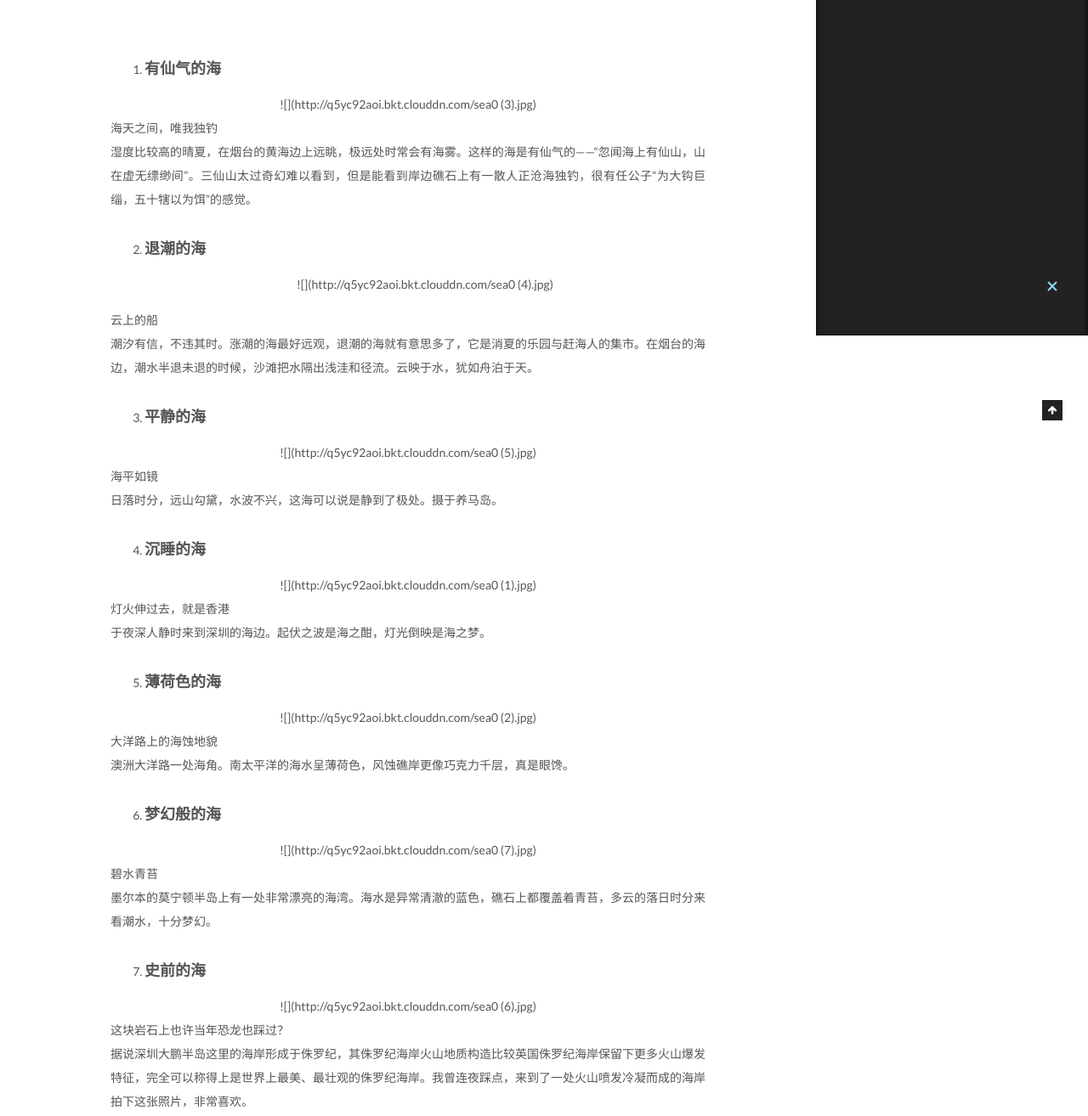
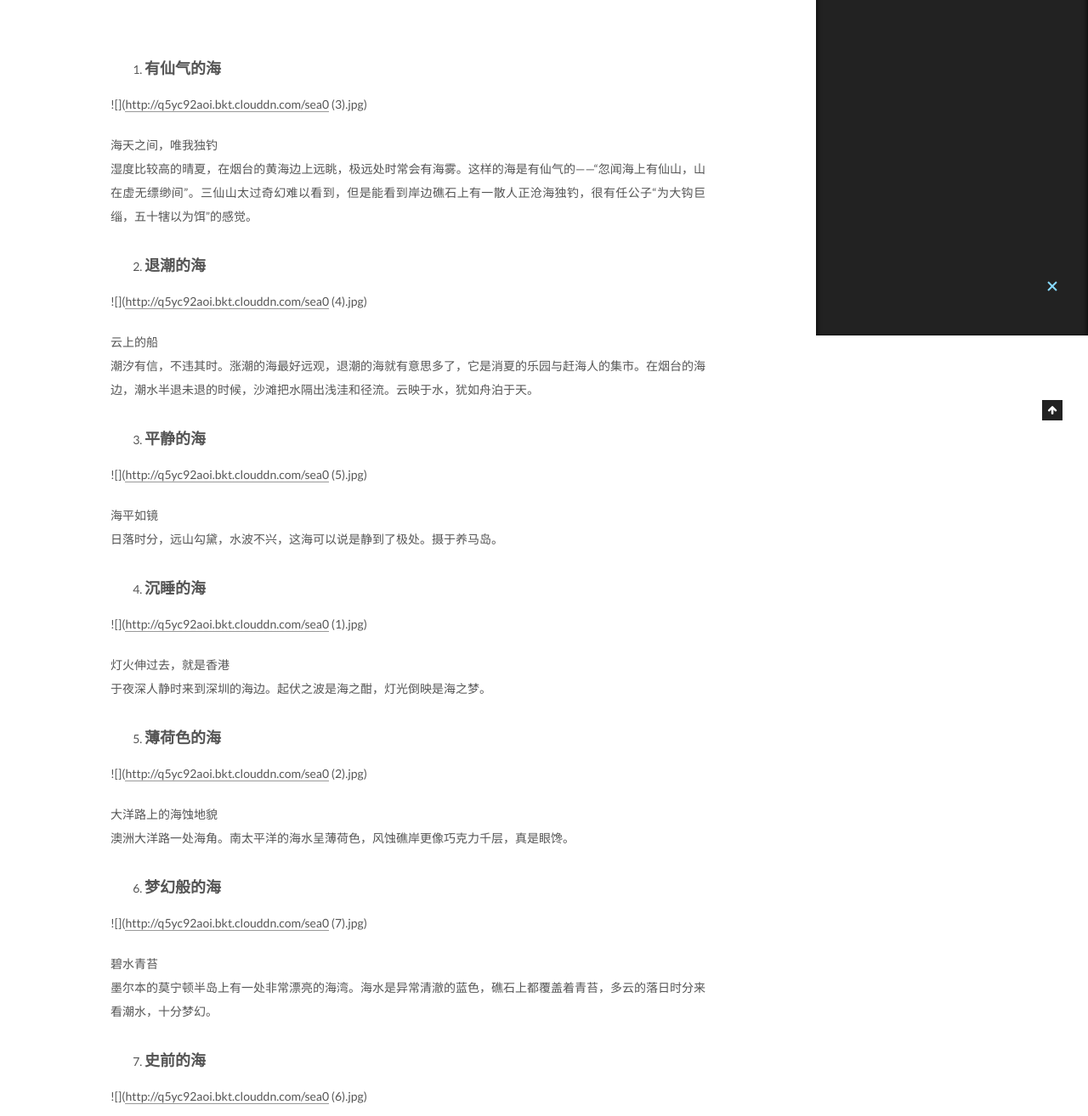
Before and after one commit to Jessegao1993/Jessegao1993.github.io, a plain HTML site: page 2020/02/26/听海：记录那些我拍过的海/index.html in a window 1280 px wide. Shown: the part 405-1719 px from the top of the page at 85% size. Drawn offline with Linux system fonts and the light colour scheme; a script that the page names is missing.

Commit message:
Site updated: 2020-02-26 22:40:19

```diff
--- a/2020/02/26/听海：记录那些我拍过的海/index.html
+++ b/2020/02/26/听海：记录那些我拍过的海/index.html
@@ -94,14 +94,14 @@
 
 
 
-<meta name="description" content="有仙气的海    ![](http:&#x2F;&#x2F;q5yc92aoi.bkt.clouddn.com&#x2F;sea0 (3).jpg)   海天之间，唯我独钓湿度比较高的晴夏，在烟台的黄海边上远眺，极远处时常会有海雾。这样的海是有仙气的——“忽闻海上有仙山，山在虚无缥缈间”。三仙山太过奇幻难以看到，但是能看到岸边礁石上有一散人正沧海独钓，很有任公子“为大钩巨缁，五十犗以为饵”的感觉。  退潮的海  ![](ht">
+<meta name="description" content="有仙气的海  ![](http:&#x2F;&#x2F;q5yc92aoi.bkt.clouddn.com&#x2F;sea0 (3).jpg) 海天之间，唯我独钓湿度比较高的晴夏，在烟台的黄海边上远眺，极远处时常会有海雾。这样的海是有仙气的——“忽闻海上有仙山，山在虚无缥缈间”。三仙山太过奇幻难以看到，但是能看到岸边礁石上有一散人正沧海独钓，很有任公子“为大钩巨缁，五十犗以为饵”的感觉。  退潮的海     ![](htt">
 <meta property="og:type" content="article">
 <meta property="og:title" content="听海：记录那些我拍过的海">
 <meta property="og:url" content="http://yoursite.com/2020/02/26/%E5%90%AC%E6%B5%B7%EF%BC%9A%E8%AE%B0%E5%BD%95%E9%82%A3%E4%BA%9B%E6%88%91%E6%8B%8D%E8%BF%87%E7%9A%84%E6%B5%B7/index.html">
 <meta property="og:site_name" content="Jesse Gao的博客">
-<meta property="og:description" content="有仙气的海    ![](http:&#x2F;&#x2F;q5yc92aoi.bkt.clouddn.com&#x2F;sea0 (3).jpg)   海天之间，唯我独钓湿度比较高的晴夏，在烟台的黄海边上远眺，极远处时常会有海雾。这样的海是有仙气的——“忽闻海上有仙山，山在虚无缥缈间”。三仙山太过奇幻难以看到，但是能看到岸边礁石上有一散人正沧海独钓，很有任公子“为大钩巨缁，五十犗以为饵”的感觉。  退潮的海  ![](ht">
+<meta property="og:description" content="有仙气的海  ![](http:&#x2F;&#x2F;q5yc92aoi.bkt.clouddn.com&#x2F;sea0 (3).jpg) 海天之间，唯我独钓湿度比较高的晴夏，在烟台的黄海边上远眺，极远处时常会有海雾。这样的海是有仙气的——“忽闻海上有仙山，山在虚无缥缈间”。三仙山太过奇幻难以看到，但是能看到岸边礁石上有一散人正沧海独钓，很有任公子“为大钩巨缁，五十犗以为饵”的感觉。  退潮的海     ![](htt">
 <meta property="article:published_time" content="2020-02-26T14:11:11.276Z">
-<meta property="article:modified_time" content="2020-02-26T14:16:35.669Z">
+<meta property="article:modified_time" content="2020-02-26T14:40:02.597Z">
 <meta property="article:author" content="Jesse Gao">
 <meta name="twitter:card" content="summary">
 
@@ -363,58 +363,37 @@
         <ol>
 <li><h3 id="有仙气的海"><a href="#有仙气的海" class="headerlink" title="有仙气的海"></a><strong>有仙气的海</strong></h3></li>
 </ol>
-<center>
-![](http://q5yc92aoi.bkt.clouddn.com/sea0 (3).jpg)
-</center>
-
+<p>![](<a href="http://q5yc92aoi.bkt.clouddn.com/sea0" target="_blank" rel="noopener">http://q5yc92aoi.bkt.clouddn.com/sea0</a> (3).jpg)</p>
 <p>海天之间，唯我独钓<br>湿度比较高的晴夏，在烟台的黄海边上远眺，极远处时常会有海雾。这样的海是有仙气的——“忽闻海上有仙山，山在虚无缥缈间”。三仙山太过奇幻难以看到，但是能看到岸边礁石上有一散人正沧海独钓，很有任公子“为大钩巨缁，五十犗以为饵”的感觉。</p>
 <ol start="2">
-<li><h3 id="退潮的海"><a href="#退潮的海" class="headerlink" title="退潮的海"></a><strong>退潮的海</strong></h3><center>
-![](http://q5yc92aoi.bkt.clouddn.com/sea0 (4).jpg)
-</center>
-
-</li>
+<li><h3 id="退潮的海"><a href="#退潮的海" class="headerlink" title="退潮的海"></a><strong>退潮的海</strong></h3></li>
 </ol>
+<p>   ![](<a href="http://q5yc92aoi.bkt.clouddn.com/sea0" target="_blank" rel="noopener">http://q5yc92aoi.bkt.clouddn.com/sea0</a> (4).jpg)</p>
 <p>云上的船<br>潮汐有信，不违其时。涨潮的海最好远观，退潮的海就有意思多了，它是消夏的乐园与赶海人的集市。在烟台的海边，潮水半退未退的时候，沙滩把水隔出浅洼和径流。云映于水，犹如舟泊于天。</p>
 <ol start="3">
 <li><h3 id="平静的海"><a href="#平静的海" class="headerlink" title="平静的海"></a><strong>平静的海</strong></h3></li>
 </ol>
-<center>
-![](http://q5yc92aoi.bkt.clouddn.com/sea0 (5).jpg)
-</center>
-
+<p>![](<a href="http://q5yc92aoi.bkt.clouddn.com/sea0" target="_blank" rel="noopener">http://q5yc92aoi.bkt.clouddn.com/sea0</a> (5).jpg)</p>
 <p>海平如镜<br>日落时分，远山勾黛，水波不兴，这海可以说是静到了极处。摄于养马岛。</p>
 <ol start="4">
 <li><h3 id="沉睡的海"><a href="#沉睡的海" class="headerlink" title="沉睡的海"></a><strong>沉睡的海</strong></h3></li>
 </ol>
-<center>
-![](http://q5yc92aoi.bkt.clouddn.com/sea0 (1).jpg)
-</center>
-
+<p>![](<a href="http://q5yc92aoi.bkt.clouddn.com/sea0" target="_blank" rel="noopener">http://q5yc92aoi.bkt.clouddn.com/sea0</a> (1).jpg)</p>
 <p>灯火伸过去，就是香港<br>于夜深人静时来到深圳的海边。起伏之波是海之酣，灯光倒映是海之梦。</p>
 <ol start="5">
 <li><h3 id="薄荷色的海"><a href="#薄荷色的海" class="headerlink" title="薄荷色的海"></a><strong>薄荷色的海</strong></h3></li>
 </ol>
-<center>
-![](http://q5yc92aoi.bkt.clouddn.com/sea0 (2).jpg)
-</center>
-
+<p>![](<a href="http://q5yc92aoi.bkt.clouddn.com/sea0" target="_blank" rel="noopener">http://q5yc92aoi.bkt.clouddn.com/sea0</a> (2).jpg)</p>
 <p>大洋路上的海蚀地貌<br>澳洲大洋路一处海角。南太平洋的海水呈薄荷色，风蚀礁岸更像巧克力千层，真是眼馋。</p>
 <ol start="6">
 <li><h3 id="梦幻般的海"><a href="#梦幻般的海" class="headerlink" title="梦幻般的海"></a><strong>梦幻般的海</strong></h3></li>
 </ol>
-<center>
-![](http://q5yc92aoi.bkt.clouddn.com/sea0 (7).jpg)
-</center>
-
+<p>![](<a href="http://q5yc92aoi.bkt.clouddn.com/sea0" target="_blank" rel="noopener">http://q5yc92aoi.bkt.clouddn.com/sea0</a> (7).jpg)</p>
 <p>碧水青苔<br>墨尔本的莫宁顿半岛上有一处非常漂亮的海湾。海水是异常清澈的蓝色，礁石上都覆盖着青苔，多云的落日时分来看潮水，十分梦幻。</p>
 <ol start="7">
 <li><h3 id="史前的海"><a href="#史前的海" class="headerlink" title="史前的海"></a><strong>史前的海</strong></h3></li>
 </ol>
-<center>
-![](http://q5yc92aoi.bkt.clouddn.com/sea0 (6).jpg)
-</center>
-
+<p>![](<a href="http://q5yc92aoi.bkt.clouddn.com/sea0" target="_blank" rel="noopener">http://q5yc92aoi.bkt.clouddn.com/sea0</a> (6).jpg)</p>
 <p>这块岩石上也许当年恐龙也踩过？<br>据说深圳大鹏半岛这里的海岸形成于侏罗纪，其侏罗纪海岸火山地质构造比较英国侏罗纪海岸保留下更多火山爆发特征，完全可以称得上是世界上最美、最壮观的侏罗纪海岸。我曾连夜踩点，来到了一处火山喷发冷凝而成的海岸拍下这张照片，非常喜欢。</p>
 
 
--- a/css/main.css
+++ b/css/main.css
@@ -1807,7 +1807,7 @@ pre .javascript .function {
   width: 4px;
   height: 4px;
   border-radius: 50%;
-  background: #b8ff29;
+  background: #65ff7a;
 }
 .links-of-blogroll {
   font-size: 13px;
```
Also changed, not shown: index.html (+8 -29 lines).
